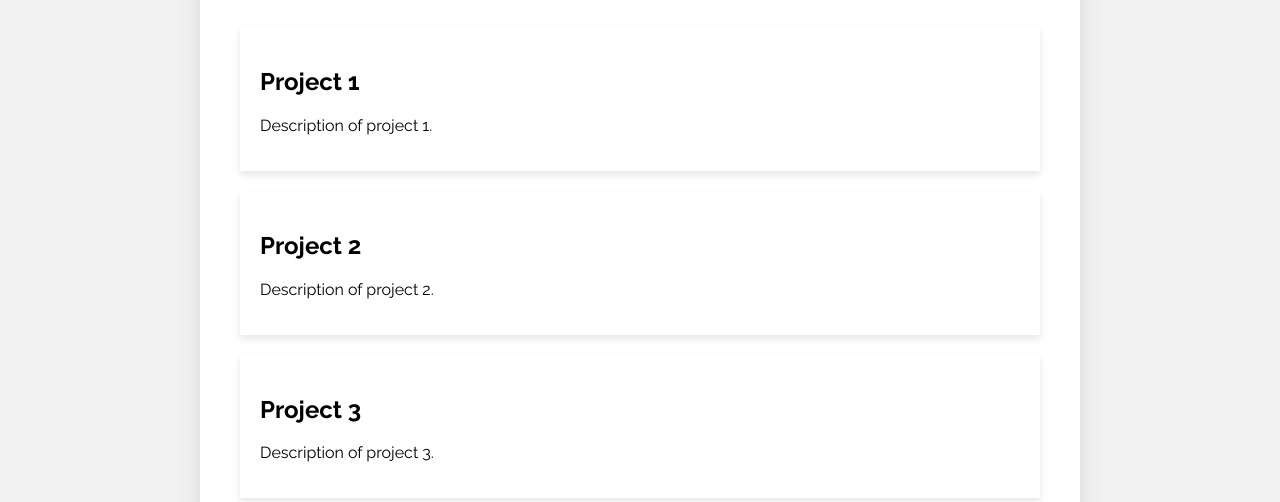
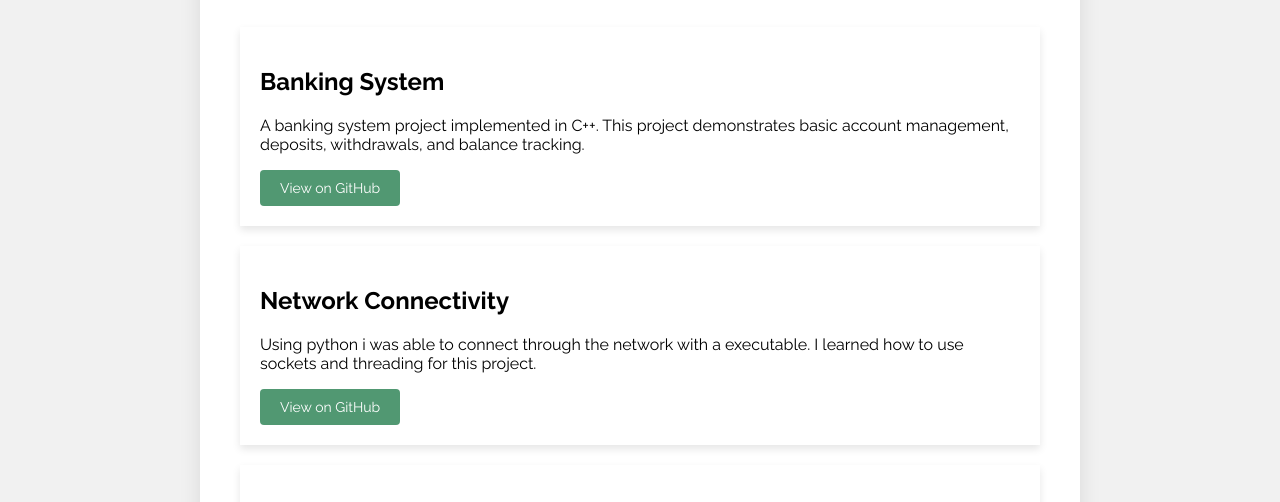
Before and after one commit to LukeFrandsen/Resume-Website, a plain HTML site: page projects.html in a window 1280 px wide. Shown: the part 292-794 px from the top of the page. Drawn offline with Linux system fonts and the light colour scheme; a web font is replaced by a local one.

Commit message:
projects done

```diff
--- a/projects.html
+++ b/projects.html
@@ -26,16 +26,28 @@
       </div>
       <div class="projects-container">
         <div class="project">
-          <h2>Project 1</h2>
-          <p>Description of project 1.</p>
+          <h2>Banking System</h2>
+          <p>
+            A banking system project implemented in C++. This project demonstrates
+            basic account management, deposits, withdrawals, and balance tracking.
+          </p>
+          <a href="https://github.com/LukeFrandsen/Banking-System" target="_blank" class="btn">
+            View on GitHub
+          </a>
+
         </div>
         <div class="project">
-          <h2>Project 2</h2>
-          <p>Description of project 2.</p>
+          <h2>Network Connectivity</h2>
+          <p>Using python i was able to connect through the network with a executable. I learned how to use sockets and threading for this project.</p>
+          <a href="https://github.com/LukeFrandsen/Network-connectivity" target="_blank" class="btn">
+            View on GitHub
+          </a>
         </div>
         <div class="project">
-          <h2>Project 3</h2>
-          <p>Description of project 3.</p>
+          <h2>Escape Room Game</h2>
+          <p>I made a escape room game in vim, using C. </p>
+          <a href="https://github.com/LukeFrandsen/Escape-Room" target="_blank" class="btn">
+            View on GitHub
         </div>
         <!-- Add more project divs as needed -->
       </div>
--- a/styles.css
+++ b/styles.css
@@ -164,6 +164,23 @@ footer {
     padding: 20px;
     background-color: #fff;
   }
+  .project .btn {
+    display: inline-block;
+    background-color: var(--accent2-color);
+    color: white;
+    padding: 10px 20px;
+    border: none;
+    border-radius: 4px;
+    font-size: 14px;
+    text-decoration: none;
+    text-align: center;
+    cursor: pointer;
+    transition: background-color 0.3s ease;
+  }
+    .project .btn:hover {
+        background-color: var(--accent1-color);
+    }
+
   @media (max-width: 768px) {
     .project {
       flex: 1 1 calc(50% - 20px);
```
